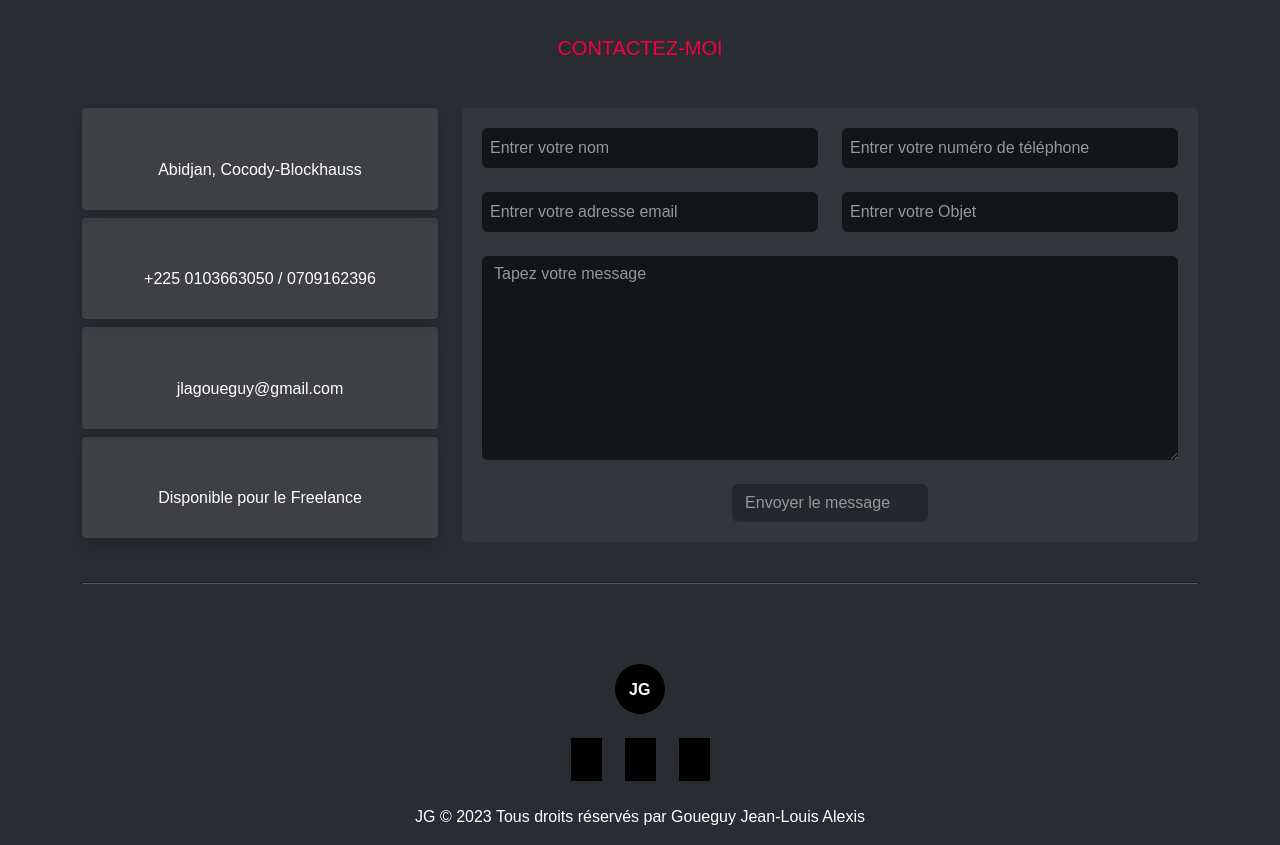
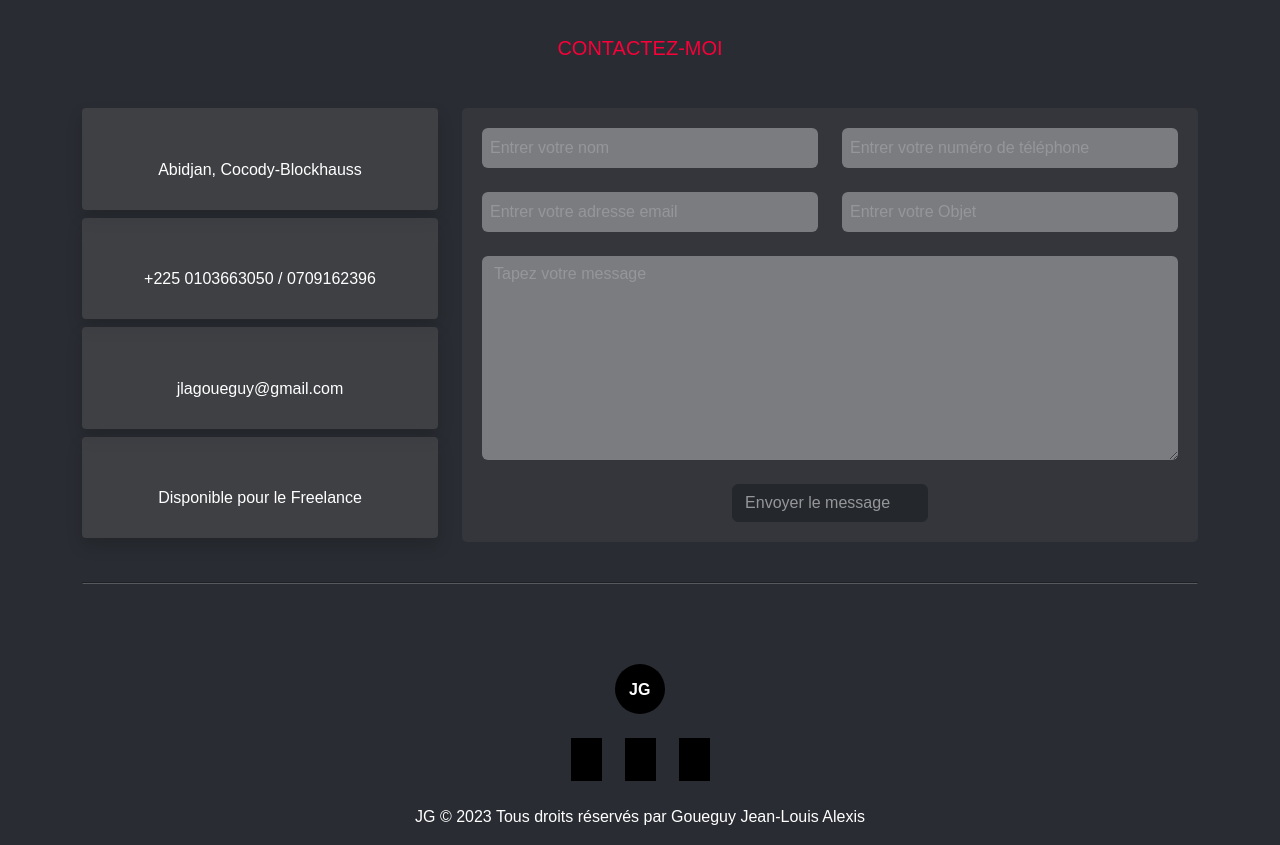
Before and after one commit to goueguy/goueguy-portfolio, a React (Vite) app: page / in a window 1280 px wide. Shown: the part 4640-5485 px from the top of the page. Built offline with nearby package versions, Linux system fonts and the light colour scheme; some icons are missing.

Commit message:
Faire fonctionner le formulaire de contact

```diff
--- a/index.html
+++ b/index.html
@@ -13,5 +13,6 @@
     <div id="root"></div>
     <script type="module" src="/src/main.jsx"></script>
     <script src="https://cdn.jsdelivr.net/npm/typeit@7.0.4/dist/typeit.min.js"></script>
+    <script src="https://cdn.jsdelivr.net/npm/sweetalert2@11"></script>
   </body>
 </html>
--- a/src/App.jsx
+++ b/src/App.jsx
@@ -1,4 +1,4 @@
-import { useEffect, useState } from "react";
+import { useEffect, useRef, useState } from "react";
 import Banner from "./components/Banner/Banner";
 import Contact from "./components/Contact/Contact";
 import Customer from "./components/Customer/Customer";
@@ -12,12 +12,13 @@ import Testimony from "./components/Testimony/Testimony";
 import animateTextWithTypeIt from "./utils/animateText";
 import animateStatistics from "./utils/showStatistics";
 import ScrollIcon from "./components/ScrollIcon/ScrollIcon";
-import 'react-loading-skeleton/dist/skeleton.css'
 import Logo from "./components/Logo/Logo";
+
 
 function App() {
   const [loading, setLoading] = useState(true);
-
+  const [errors, setError]= useState([]);
+  const scrollRef = useRef(null);
   useEffect(()=>{
     setTimeout(() => {
       setLoading(false)
@@ -27,10 +28,36 @@ function App() {
   })
   window.onscroll = ()=>{
     if(document.body.scrollTop > 40 || document.documentElement.scrollTop > 40){
-      document.querySelector("#scrollTop").style.display = 'block';
+      scrollRef.current.style.display = 'block';
     }else{
-      document.querySelector("#scrollTop").style.display = 'none';
+      scrollRef.current.style.display = 'none';
     }
+  }
+  const sendEmail = (data)=>{
+    fetch("http://127.0.0.1:8000/api/portfolio/contact-form/data",{
+        method:"POST",
+        mode: "cors",
+        headers:{
+            "Content-Type":"application/json",
+        },
+        body:JSON.stringify(data)
+      }).then(response=>response.json())
+      .then(data=>{
+        if(data.code==400){
+            setError({
+              errors:data.errors
+            });
+        }else{
+          setError({
+            errors:[]
+          });
+          Swal.fire({
+            text: data.message,
+            icon: 'success',
+            confirmButtonText: 'FERMER'
+          })
+        }
+    })
   }
   return (
     <div className="container">
@@ -54,10 +81,10 @@ function App() {
               <hr className="border-bottom"/>
               <Customer/>
               <hr className="border-bottom"/>
-              <Contact/>
+              <Contact sendemail={sendEmail} errors={errors}/>
               <hr className="border-bottom"/>
               <Footer/>
-              <ScrollIcon/>
+              <ScrollIcon reference={scrollRef}/>
             </div>
           )
         }
--- a/src/components/Button/Button.jsx
+++ b/src/components/Button/Button.jsx
@@ -1,7 +1,7 @@
 import React from 'react'
 
-export default function Button({children,className,onClick}) {
+export default function Button({type="button",children,className,onClick}) {
   return (
-    <button type="button" onClick={onClick} className={className}>{children}</button>
+    <button type={type} onClick={onClick} className={className}>{children}</button>
   )
 }
--- a/src/components/Contact/Contact.jsx
+++ b/src/components/Contact/Contact.jsx
@@ -2,7 +2,7 @@ import React from 'react'
 import ContactForm from './ContactForm'
 import {FaLocationDot,FaPhone,FaSquareEnvelope,FaRegCircleCheck} from "react-icons/fa6"
 
-export default function Contact() {
+export default function Contact({sendemail,errors}) {
   return (
     <section id="contact" className='marge'>
         <div className="row">
@@ -40,7 +40,7 @@ export default function Contact() {
                 </div>
             </div>
             <div className="col-lg-8">
-                <ContactForm/>
+                <ContactForm sendemail={sendemail} errors={errors}/>
             </div>
         </div>
     </section>
--- a/src/components/Contact/ContactForm.jsx
+++ b/src/components/Contact/ContactForm.jsx
@@ -1,38 +1,62 @@
-import React from 'react'
+import React, { useRef } from 'react'
 import Button from '../Button/Button'
 import {FaRegPaperPlane} from "react-icons/fa6"
-export default function ContactForm() {
+export default function ContactForm({sendemail,errors}) {
+
+    const nameRef = useRef();
+    const contactFormRef = useRef();
+    const telephoneRef = useRef();
+    const emailRef = useRef();
+    const objetRef = useRef();
+    const messageRef = useRef();
+    const handleSubmit = (e)=>{
+        e.preventDefault();
+        const contactFormData = {
+            name:nameRef.current.value,
+            telephone:telephoneRef.current.value,
+            email:emailRef.current.value,
+            objet:objetRef.current.value,
+            message:messageRef.current.value
+        }
+        sendemail(contactFormData);
+        contactFormRef.current.reset();
+    }
   return (
-    <form className='contactForm'>
+    <form className='contactForm' onSubmit={handleSubmit} ref={contactFormRef}>
         <div className="row">
             <div className="col-lg-6 mb-4">
                 <div className="form-group">
-                    <input type="text" name="nom" className="form-control p-2" placeholder='Entrer votre nom'/>
+                    <input type="text" name="nom" ref={nameRef} className="form-control p-2" placeholder='Entrer votre nom'/>
+                    <span className='text-danger fw-bold'>{errors.errors!=null ? errors.errors.name:""}</span>
                 </div>
             </div>
             <div className="col-lg-6 mb-4">
                 <div className="form-group">
-                    <input type="tel" name="telephone" className="form-control p-2" placeholder='Entrer votre numéro de téléphone'/>
+                    <input type="tel" name="telephone" ref={telephoneRef} className="form-control p-2" placeholder='Entrer votre numéro de téléphone'/>
+                    <span className='text-danger fw-bold'>{errors.errors!=null ? errors.errors.telephone:""}</span>
                 </div>
             </div>
             <div className="col-lg-6 mb-4">
                 <div className="form-group">
-                    <input type="email" name="email" className="form-control p-2" placeholder='Entrer votre adresse email'/>
+                    <input type="email" name="email" ref={emailRef} className="form-control p-2" placeholder='Entrer votre adresse email'/>
+                    <span className='text-danger fw-bold'>{errors.errors!=null ? errors.errors.email:""}</span>
                 </div>
             </div>
             <div className="col-lg-6 mb-4">
                 <div className="form-group">
-                    <input type="text" name="objet" className="form-control p-2" placeholder='Entrer votre Objet'/>
+                    <input type="text" name="objet" ref={objetRef} className="form-control p-2" placeholder='Entrer votre Objet'/>
+                    <span className='text-danger fw-bold'>{errors.errors!=null ? errors.errors.objet:""}</span>
                 </div>
             </div>
             <div className="col-lg-12">
                 <div className="form-group">
-                   <textarea className="form-control" name="message" id="message" cols="30" rows="8" placeholder='Tapez votre message'></textarea>
+                   <textarea className="form-control" ref={messageRef} name="message" id="message" cols="30" rows="8" placeholder='Tapez votre message'></textarea>
+                   <span className='text-danger fw-bold'>{errors.errors!=null ? errors.errors.message:""}</span>
                 </div>
             </div>
         </div>
         <div className='text-center'>
-            <Button className="mt-4 btn btn-dark">Envoyer le message &nbsp;<FaRegPaperPlane/></Button>
+            <Button type="submit" className="mt-4 btn btn-dark">Envoyer le message &nbsp;<FaRegPaperPlane/></Button>
         </div>
     </form>
   )
--- a/src/components/Contact/_Contact.scss
+++ b/src/components/Contact/_Contact.scss
@@ -8,7 +8,7 @@
     padding: 20px;
     border-radius: 5px;
     .form-control{
-        background:$bg-black;
+        background:#ccc;
         border: none;
     }
     ::placeholder{
--- a/src/components/Navbar/Navbar.jsx
+++ b/src/components/Navbar/Navbar.jsx
@@ -1,6 +1,5 @@
 import React from 'react'
 import Logo from '../Logo/Logo'
-import Button from '../Button/Button'
 import cv_link from "../../assets/files/CV_JB_DEV_WEB_MOBILE.pdf"
 export default function Navbar() {
   return (
--- a/src/components/ScrollIcon/ScrollIcon.jsx
+++ b/src/components/ScrollIcon/ScrollIcon.jsx
@@ -1,8 +1,8 @@
 import React from 'react'
 import { FaChevronUp } from 'react-icons/fa6'
 
-export default function ScrollIcon() {
+export default function ScrollIcon({reference}) {
   return (
-    <a href="#top" id="scrollTop" title="Aller en haut"><FaChevronUp/></a>
+    <a href="#top" ref={reference} id="scrollTop" title="Aller en haut"><FaChevronUp/></a>
   )
 }
```
Also changed, not shown: 1 other file (tests, documents, lock files or other folders).
